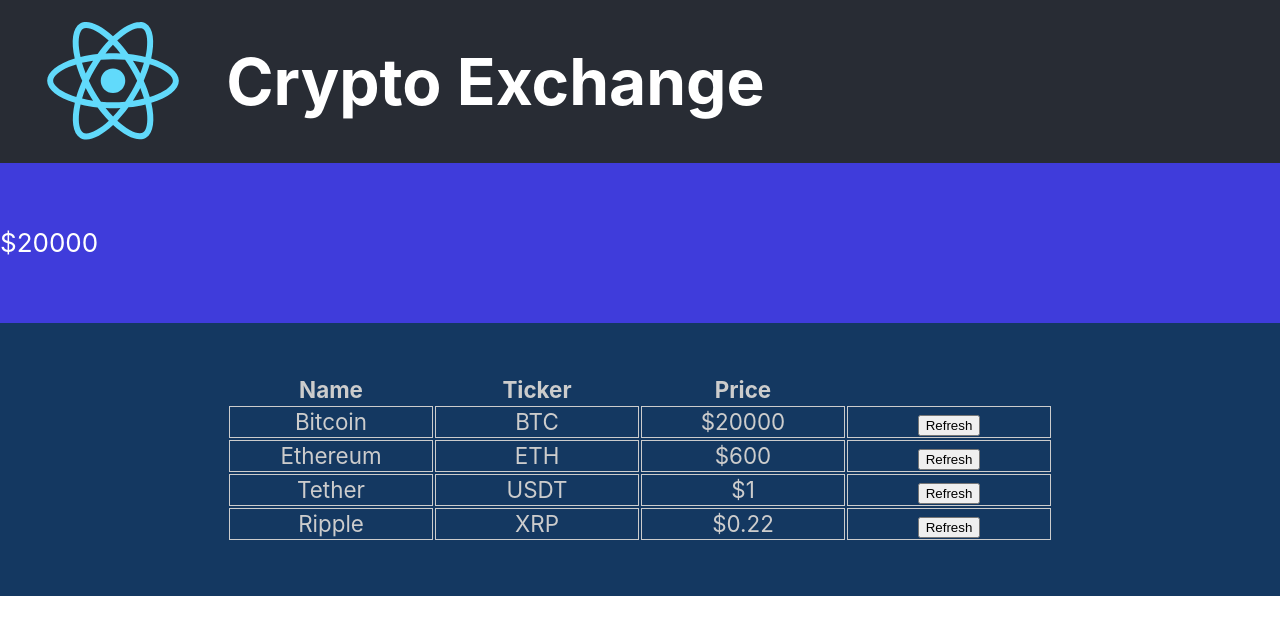
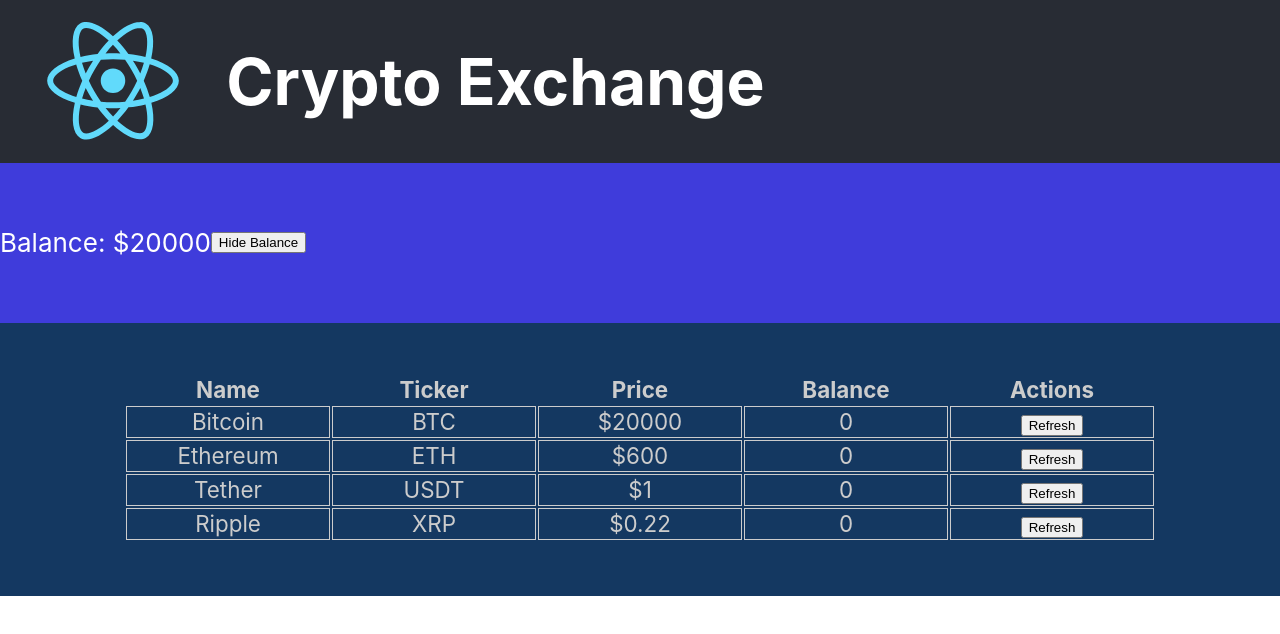
Before and after one commit to zairus-canales/crypto-exchange, a React (Create React App) app: page / in a window 1280 px wide. Shown: the top 634 px of the page. Built offline with nearby package versions, Linux system fonts and the light colour scheme.

Commit message:
hiding and showing balances

```diff
--- a/src/App.js
+++ b/src/App.js
@@ -15,34 +15,50 @@ class App extends React.Component {
     super(props);
     this.state = {
       balance: 20000,
+      showBalance: true,
       coinData: [
         {
           name: 'Bitcoin',
           ticker: 'BTC',
+          balance: 0,
           price: 20000.00
         },
         {
           name: 'Ethereum',
           ticker: 'ETH',
+          balance: 0,
           price: 600.00
         },
         {
           name: 'Tether',
           ticker: 'USDT',
+          balance: 0,
           price: 1.00
         },
         {
           name: 'Ripple',
           ticker: 'XRP',
+          balance: 0,
           price: 0.22
         },
       ]
 
     }
     this.handleRefresh = this.handleRefresh.bind(this);
+    this.handleBalanceVisibilityChange = this.handleBalanceVisibilityChange.bind(this);
   }
+  handleBalanceVisibilityChange() {
+    this.setState( function(oldState) {
+      return {
+        ...oldState,
+        showBalance: !oldState.showBalance
+      }
+
+    });
+  }
+
   handleRefresh(valueChangeTicker) {
-    const newCoinData = this.state.coinData.map( function( {ticker, name, price} ) {
+    const newCoinData = this.state.coinData.map( function( {ticker, name, price, balance} ) {
       let newPrice = price;
       if ( valueChangeTicker === ticker ) {
         const randomPercentage = 0.995 + Math.random() * 0.01;
@@ -51,6 +67,7 @@ class App extends React.Component {
       return {
         ticker,
         name,
+        balance,
         price: newPrice
       }
     });
@@ -62,8 +79,14 @@ class App extends React.Component {
     return (
       <Div className="App">
         <CoinHeader />
-        <AccountBalance amount={this.state.balance} />
-        <CoinList coinData={this.state.coinData} handleRefresh={this.handleRefresh} />
+        <AccountBalance
+          amount={this.state.balance}
+          showBalance={this.state.showBalance}
+          handleBalanceVisibilityChange={this.handleBalanceVisibilityChange}  />
+        <CoinList
+          coinData={this.state.coinData}
+          showBalance={this.state.showBalance}
+          handleRefresh={this.handleRefresh} />
       </Div>
     );
   }
--- a/src/components/AccountBalance/AccountBalance.jsx
+++ b/src/components/AccountBalance/AccountBalance.jsx
@@ -15,9 +15,15 @@ const Section = styled.section`
 
 export default class AccountBalance extends Component {
     render() {
+        const buttonText = this.props.showBalance ? 'Hide Balance' : 'Show Balance'
+        let content = null;
+        if ( this.props.showBalance ) {
+            content = <>Balance: ${this.props.amount}</>;
+        }
         return (
             <Section>
-              ${this.props.amount}
+                {content}
+                <button onClick={this.props.handleBalanceVisibilityChange}>{buttonText}</button>
             </Section>
         );
     }
--- a/src/components/Coin/Coin.jsx
+++ b/src/components/Coin/Coin.jsx
@@ -25,6 +25,7 @@ export default class Coin extends Component {
                 <Td>{this.props.name}</Td>
                 <Td>{this.props.ticker}</Td>
                 <Td>${this.props.price}</Td>
+                {this.props.showBalance ? <Td>{this.props.balance}</Td> : null}
                 <Td>
                     <form action="#" method="POST">
                     <button onClick={this.handleClick}>Refresh</button>
--- a/src/components/CoinList/CoinList.jsx
+++ b/src/components/CoinList/CoinList.jsx
@@ -17,16 +17,20 @@ export default class CoinList extends Component {
                 <th>Name</th>
                 <th>Ticker</th>
                 <th>Price</th>
+                {this.props.showBalance ? <th>Balance</th> : null}
+                <th>Actions</th>
               </tr>
             </thead>
             <tbody>
               {
-                this.props.coinData.map( ({name, ticker, price}) =>
+                this.props.coinData.map( ({name, ticker, price, balance}) =>
                 <Coin key={ticker}
                       handleRefresh={this.props.handleRefresh}
                       name={name}
                       ticker={ticker}
-                      price={price} />
+                      showBalance={this.props.showBalance}
+                      price={price}
+                      balance={balance} />
                 )
               }
             </tbody>
```
